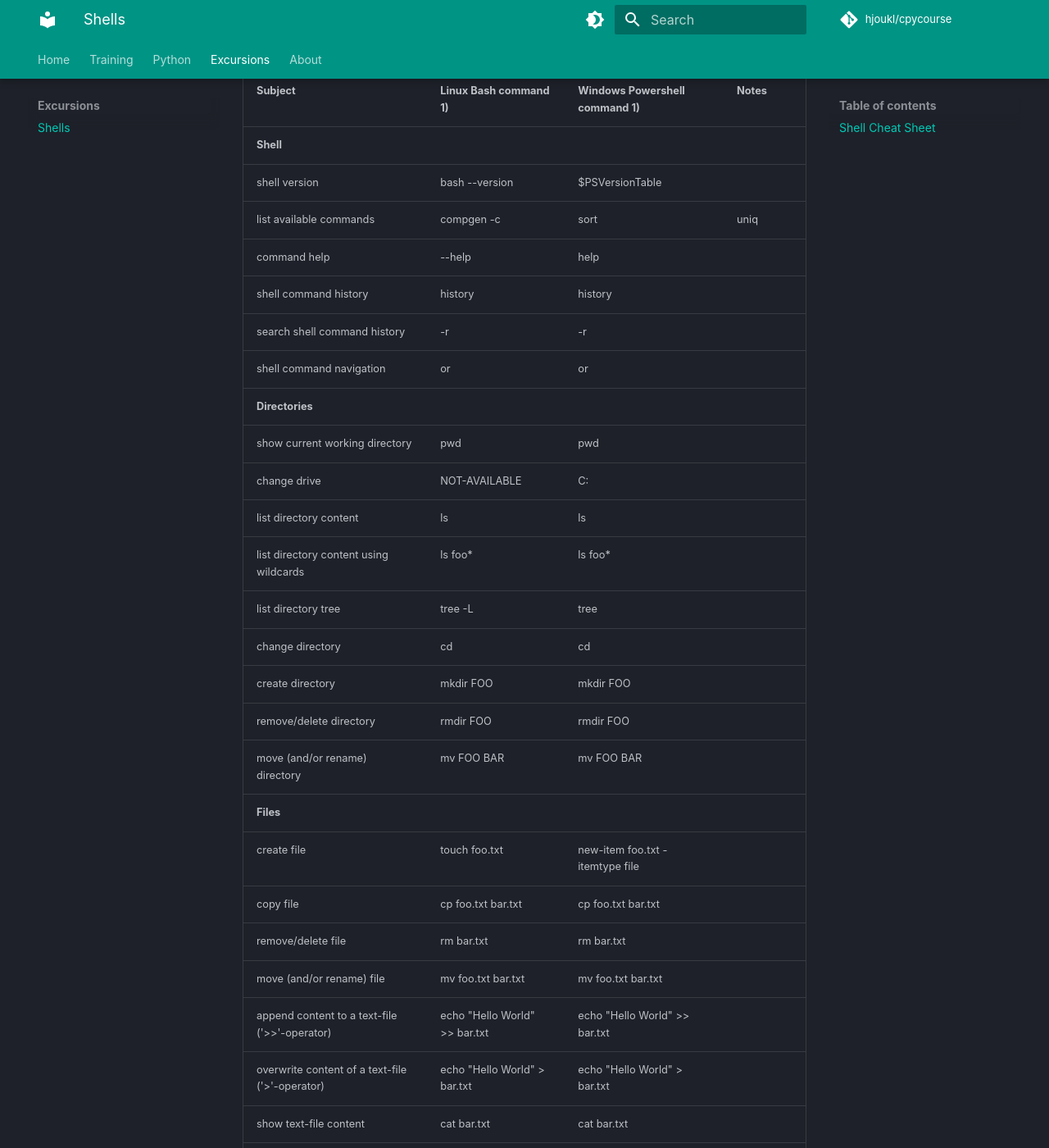
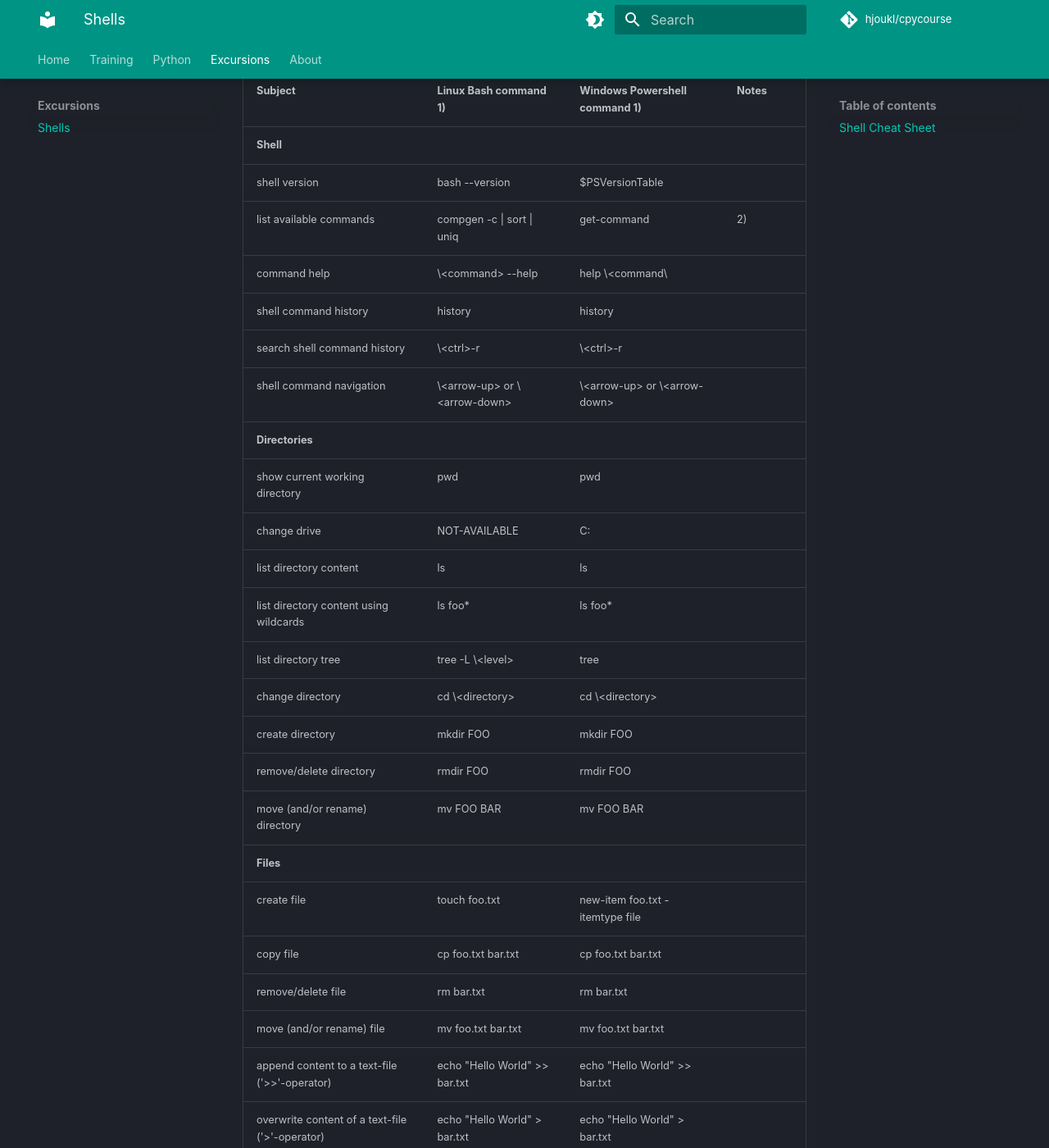
Before and after one commit to rkluger68/cpycourse, an MkDocs documentation site: the page built from docs/excursions/shells.md, in a window 1280 px wide and 1400 px high, scrolled down 307 px. Shown: the whole window at 82% size. Built offline with MkDocs 1.6.1 and Material for MkDocs 9.7.7, drawn with Linux system fonts in a browser that asks for light colours; comment, search, counter and statistics services are not loaded; some of the changed text lies outside the part shown.

Commit message:
Fixed Formatting in Shell Cheat Sheet

```diff
--- a/docs/excursions/shells.md
+++ b/docs/excursions/shells.md
@@ -12,18 +12,18 @@ environment to the user or other programs.
 | ----------------------------------------------- | ----------------------------- | ----------------------------    | --------- |
 | **Shell**                                       |                               |                                 |           |
 | shell version                                   | bash --version                | $PSVersionTable                 |           |
-| list available commands                         | compgen -c | sort | uniq      | get-command                     | 2)        |
-| command help                                    | <command> --help              | help <command>                  |           |
+| list available commands                         | compgen -c \| sort \| uniq    | get-command                     | 2)        |
+| command help                                    | \<command\> --help            | help \<command\                 |           |
 | shell command history                           | history                       | history                         |           |
-| search shell command history                    | <ctrl>-r                      | <ctrl>-r                        |           |
-| shell command navigation                        | <arrow-up> or <arrow-down>    |  <arrow-up> or <arrow-down>     |           |
+| search shell command history                    | \<ctrl\>-r                    | \<ctrl\>-r                      |           |
+| shell command navigation                        | \<arrow-up\> or \<arrow-down\>| \<arrow-up\> or \<arrow-down\>  |           |
 | **Directories**                                 |                               |                                 |           |
 | show current working directory                  | pwd                           | pwd                             |           |
 | change drive                                    | NOT-AVAILABLE                 | C:                              |           |
 | list directory content                          | ls                            | ls                              |           |
 | list directory content using wildcards          | ls foo*                       | ls foo*                         |           |
-| list directory tree                             | tree -L <level>               | tree                            |           |
-| change directory                                | cd <directory>                | cd <directory>                  |           |
+| list directory tree                             | tree -L \<level\>             | tree                            |           |
+| change directory                                | cd \<directory\>              | cd \<directory\>                |           |
 | create directory                                | mkdir FOO                     | mkdir FOO                       |           |
 | remove/delete directory                         | rmdir FOO                     | rmdir FOO                       |           |
 | move (and/or rename) directory                  | mv FOO BAR                    | mv FOO BAR                      |           |
```
Also changed, not shown: other parts of docs/excursions/shells.md (+2 -2 lines).
